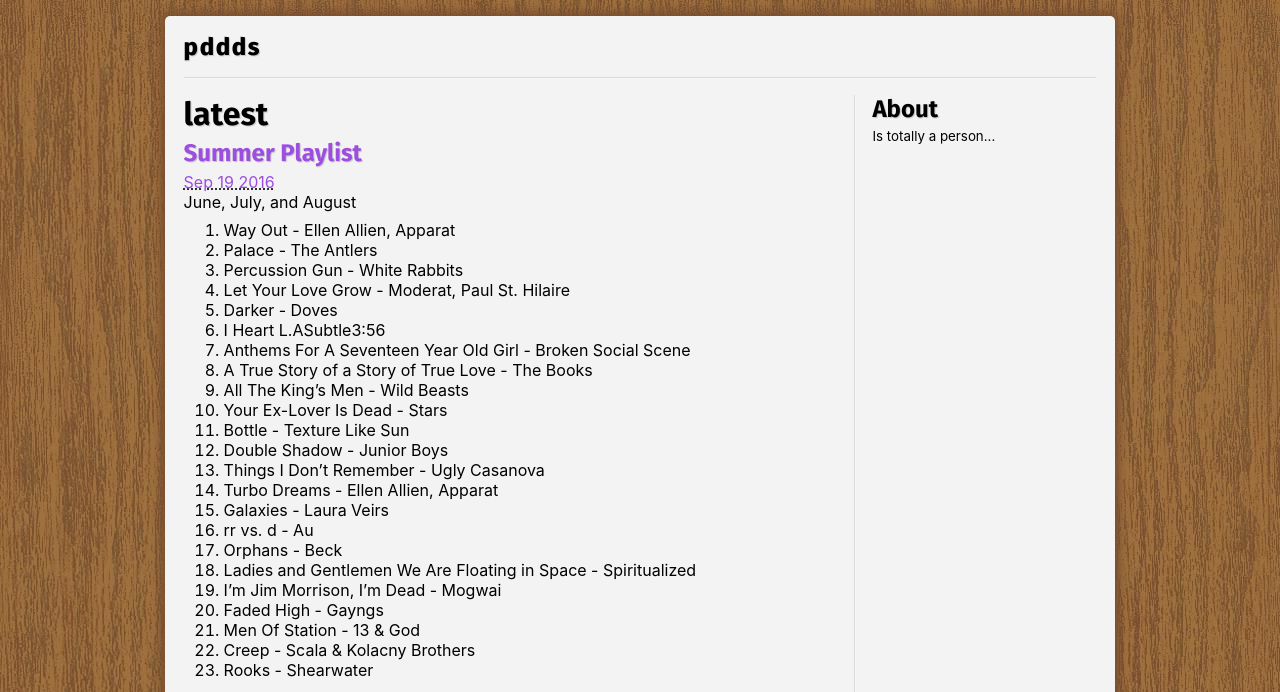
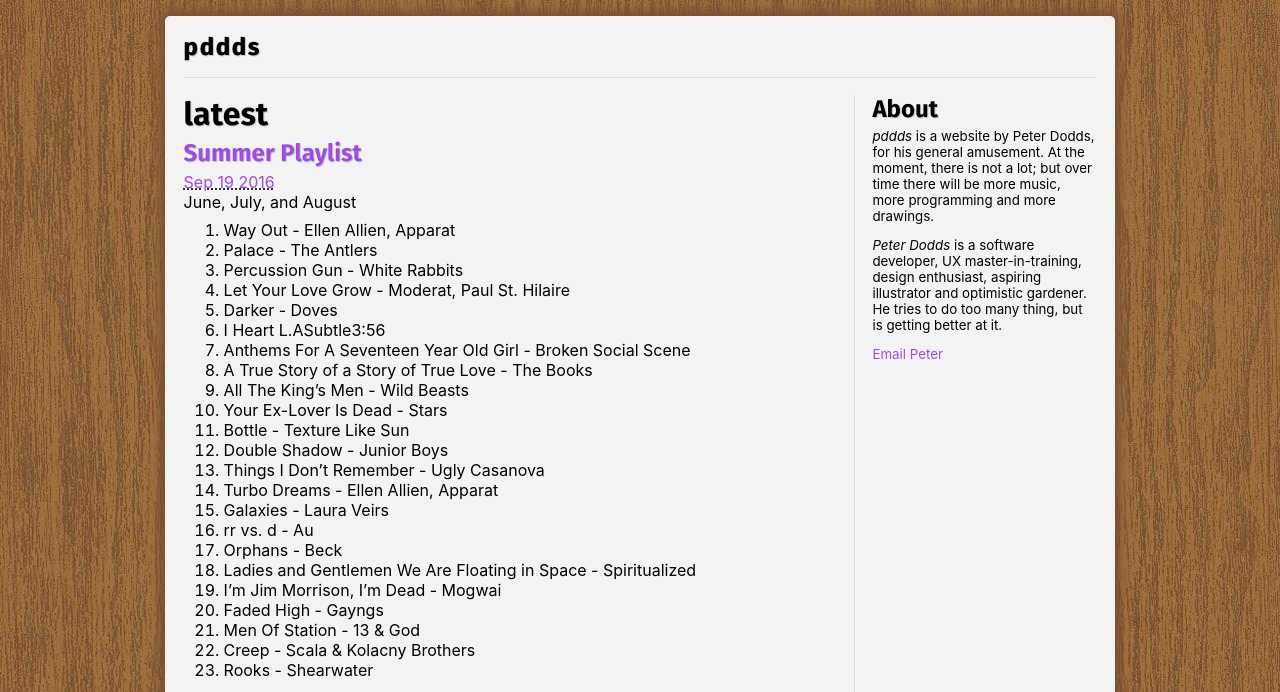
Before and after one commit to m0tive/pddds.com, a Jekyll site: the page built from index.md, in a window 1280 px wide and 900 px high, cut to the strip 0-692 px from the top of the window. Built offline with Jekyll 4.4.1, drawn with Linux system fonts in a browser that asks for light colours.

Commit message:
Add a basic about, move to include .md

```diff
--- /dev/null
+++ b/_includes/about.md
@@ -0,0 +1,12 @@
+## About
+
+_pddds_ is a website by Peter Dodds, for his general amusement. At the
+moment, there is not a lot; but over time there will be more music,
+more programming and more drawings.
+
+_Peter Dodds_ is a software developer, UX master-in-training, design
+enthusiast, aspiring illustrator and optimistic gardener. He tries to
+do too many thing, but is getting better at it.
+
+<a href="mailto:hello~at~pddds.com" onmouseover="this.href=this.href.replace(/~at~/,'@')">
+    Email Peter</a>
--- a/_layouts/base.html
+++ b/_layouts/base.html
@@ -53,8 +53,8 @@
         </main>
 
         <aside id="about">
-            <h2>About</h2>
-            <p>Is totally a person...</p>
+            {% capture about %}{% include about.md %}{% endcapture %}
+            {{ about | markdownify }}
             <p class="mobile-jump"><a href="#top">Top ↑</a></p>
         </aside>
     </div>
```
